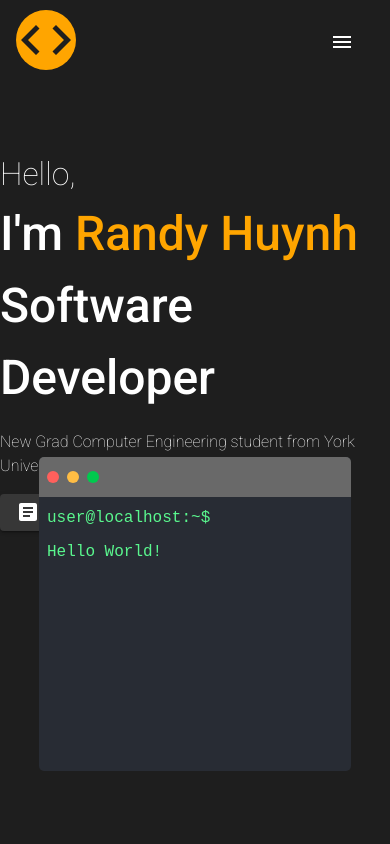
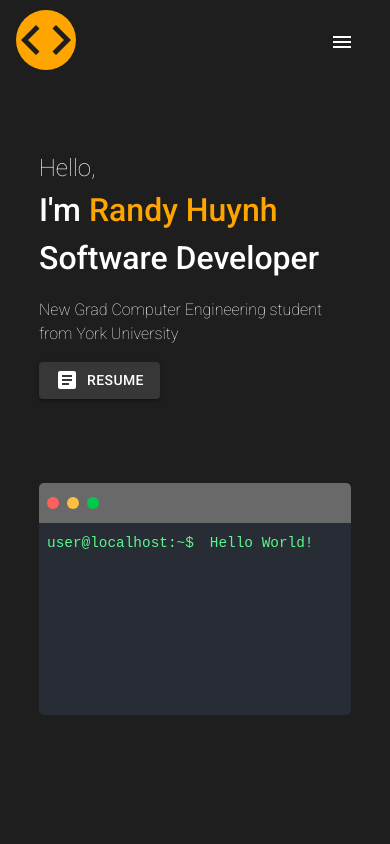
Before and after one commit to artmedia1/portfolio, a React (Create React App) app: page / in a window 390 px wide. Shown: the top 844 px of the page. Built offline with nearby package versions, Linux system fonts and the light colour scheme.

Commit message:
Adjusted terminal sizing and font sizing for responsive design

```diff
--- a/src/Sections/Home/Home.css
+++ b/src/Sections/Home/Home.css
@@ -15,6 +15,7 @@
 .intro {
   font-family: "Roboto", sans-serif;
   line-height: 1.5;
+  max-width: 80vw;
 }
 
 .hello {
@@ -74,11 +75,31 @@
   .intro-container {
     justify-content: center;
     transform: translateX(0%);
-    align-items: flex-end;
-    padding-bottom: 10vh;
+    /* align-items: flex-end; */
   }
+
+  .hello {
+    font-size: 1.5rem;
+  }
+
+  .aboutText {
+    font-weight: 500;
+    font-size: 2rem;
+  }
+
   .terminal-container {
     justify-content: center;
     transform: translateX(0%);
+    padding-top: 0 !important;
   }
 }
+
+@media screen and (max-width: 400px) {
+    #HomeSection {
+        padding-top: 150px !important;
+      }
+
+    .intro-container {
+        padding-bottom: min(150px, 40%);
+    }
+  }
--- a/src/Sections/Home/Terminal.css
+++ b/src/Sections/Home/Terminal.css
@@ -53,7 +53,7 @@
     overflow: hidden;
     border-right: .15em solid #5af78e; /* The caret */
     width: 0;
-    animation: typing 1s steps(30, end) forwards, /* Typing effect */
+    animation: typing 1.5s steps(30, end) forwards, /* Typing effect */
                blink-caret .75s step-end infinite; /* Cursor blink */
   }
 
@@ -68,3 +68,10 @@
     from, to { border-color: transparent; }
     50% { border-color: #5af78e; }
   }
+
+  @media screen and (max-width: 1200px) {
+    .terminal-body {
+        max-height: 20vh;
+        font-size: .9rem;
+      }
+  }
```
Also changed, not shown: src/Sections/Home/Terminal.jsx (+3 -5 lines).
